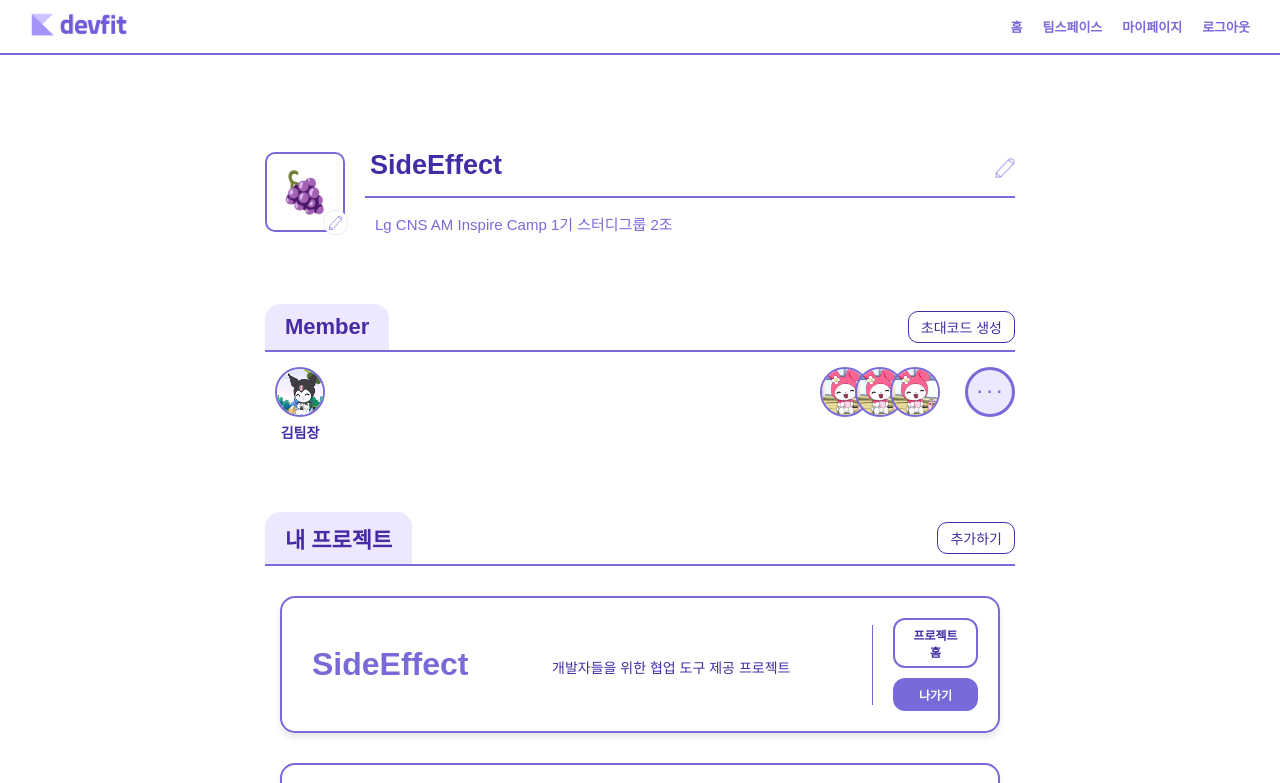
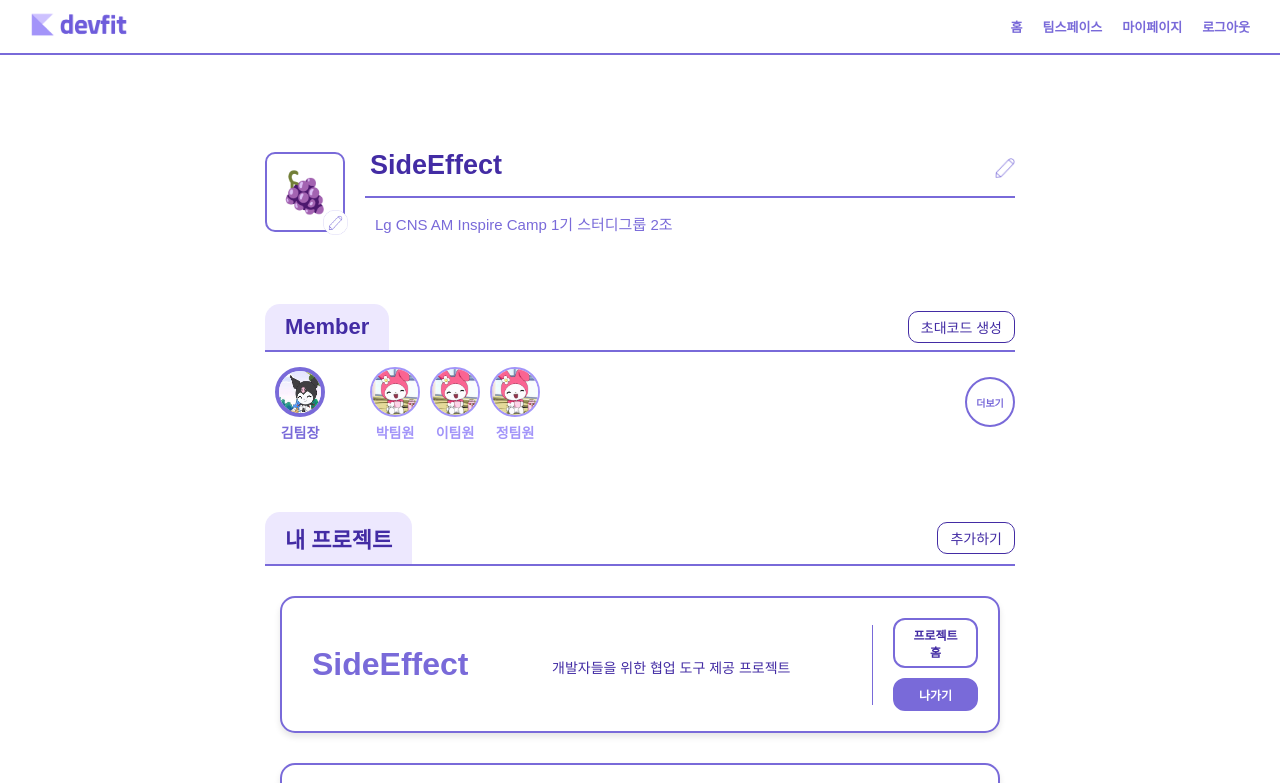
Before and after one commit to AM-Inspire-Devfit/devfit-frontend, a Next.js app: page /team/1 in a window 1280 px wide. Shown: the top 783 px of the page. Built offline with nearby package versions, Linux system fonts and the light colour scheme.

Commit message:
Fix: 팀 스페이스 멤버 관리 디자인 수정

```diff
--- a/src/app/team/section_s.js
+++ b/src/app/team/section_s.js
@@ -53,17 +53,21 @@ export const MemberItem = styled.div`
   text-align: center;
 `;
 
-export const MemberProfile = styled.div`
+export const MemberProfile = styled.div.withConfig({
+  shouldForwardProp: (prop) => prop !== "isLeader"
+})`
   width: 50px;
   height: 50px;
   border-radius: 50%;
   overflow: hidden;
-  border: 2px solid #796AD9;
+  border: ${({ isLeader }) => (isLeader ? "4px solid #796AD9" : "2px solid #A294F9")};
 `;
 
-export const MemberName = styled.p`
+export const MemberName = styled.div.withConfig({
+  shouldForwardProp: (prop) => prop !== "isLeader"
+})`
   font-size: 14px;
-  color: #432CA4;
+  color: ${({ isLeader }) => (isLeader ? "#796AD9" : "#A294F9")};
   margin-top: 5px;
   font-weight: bold;
 `;
@@ -71,8 +75,8 @@ export const MemberName = styled.p`
 export const MemberDetail = styled.div`
   width: 50px;
   height: 50px;
-  background-color: #ede8fe;
-  border: 3px solid #796AD9;
+  background-color: #ffffff;
+  border: 2px solid #796AD9;
   border-radius: 50%;
   position: relative;
   margin-left: 10px;
@@ -81,7 +85,7 @@ export const MemberDetail = styled.div`
   display: flex;
   align-items: center;
   justify-content: center;
-  font-size: 16px;
+  font-size: 10px;
   color: #796AD9;
   font-weight: 900;
 `;
--- a/src/app/team/team.js
+++ b/src/app/team/team.js
@@ -140,10 +140,22 @@ export default function Team() {
     const teamMembers = members.filter(member => member.role === "member");
     const allMembers = [...leaders, ...teamMembers];
 
-    // 팀원 수가 3명 미만이면 전체 팀원 표시
-    const randomMembers = teamMembers.length >= 3
-        ? [...teamMembers].sort(() => Math.random() - 0.5).slice(0, 3)
-        : teamMembers;
+    const [randomMembers, setRandomMembers] = useState(() => {
+        return teamMembers.length >= 3
+            ? teamMembers.slice(0, 3)
+            : teamMembers;
+    });
+
+    useEffect(() => {
+        const shuffled = teamMembers.length >= 3
+            ? [...teamMembers].sort(() => Math.random() - 0.5).slice(0, 3)
+            : teamMembers;
+
+        if (JSON.stringify(shuffled) !== JSON.stringify(randomMembers)) {
+            setRandomMembers(shuffled);
+        }
+    }, [teamMembers]);
+
 
     // 내 프로젝트 / 타 프로젝트
     const myProjects = projects.filter(project => project.my_project);
@@ -273,27 +285,27 @@ export default function Team() {
                     <div style={{ display: "flex", alignItems: "center", gap: "15px", marginLeft: "10px" }}>
                         {leaders.map((leader) => (
                             <MemberItem key={leader.id}>
-                                <MemberProfile>
+                                <MemberProfile isLeader={true}>
                                 <Image src={leader.profileImage} alt={leader.name} width={50} height={50} />
                                 </MemberProfile>
-                                <MemberName>{leader.name}</MemberName>
+                                <MemberName isLeader={true}>{leader.name}</MemberName>
+                            </MemberItem>
+                        ))}
+                    {/* 팀원들 */}
+                    <div style={{ display: "flex", alignItems: "center", gap: "10px", marginLeft: "30px" }}>
+                        {randomMembers.map((member) => (
+                            <MemberItem key={member.id}>
+                                <MemberProfile isLeader={false}>
+                                    <Image src={member.profileImage} alt="Member" width={50} height={50} />
+                                </MemberProfile>
+                                <MemberName isLeader={false}>{member.name}</MemberName>
                             </MemberItem>
                         ))}
                     </div>
-                    {/* 팀원들 */}
-                    <div style={{ display: "flex", alignItems: "center", gap: "0px", marginLeft: "auto" }}>
-                        {randomMembers.map((member, index) => (
-                            <MemberItem key={member.id} style={{ marginLeft: index === 0 ? "0px" : "-15px" }}>
-                                <MemberProfile style={{ position: "relative" }}>
-                                    <Image src={member.profileImage} alt="Member" width={50} height={50} />
-                                </MemberProfile>
-                                <MemberName style={{ visibility: "hidden" }}>이름</MemberName>
-                            </MemberItem>
-                        ))}
                     </div>
                     <div style={{ position: "relative", display: "inline-block" }}>
-                        <MemberDetail onClick={() => setIsDetailOpen(prev => !prev)}>· · · </MemberDetail>
-                        <MemberName style={{ visibility: "hidden" }}>이름</MemberName>
+                        <MemberDetail onClick={() => setIsDetailOpen(prev => !prev)}>더보기 </MemberDetail>
+                        <MemberName style={{ visibility: "hidden" }}></MemberName>
                         <ToggleMemberList isOpen={isDetailOpen}>
                             {allMembers.map(member => (
                                 <div key={member.id} style={{
```
